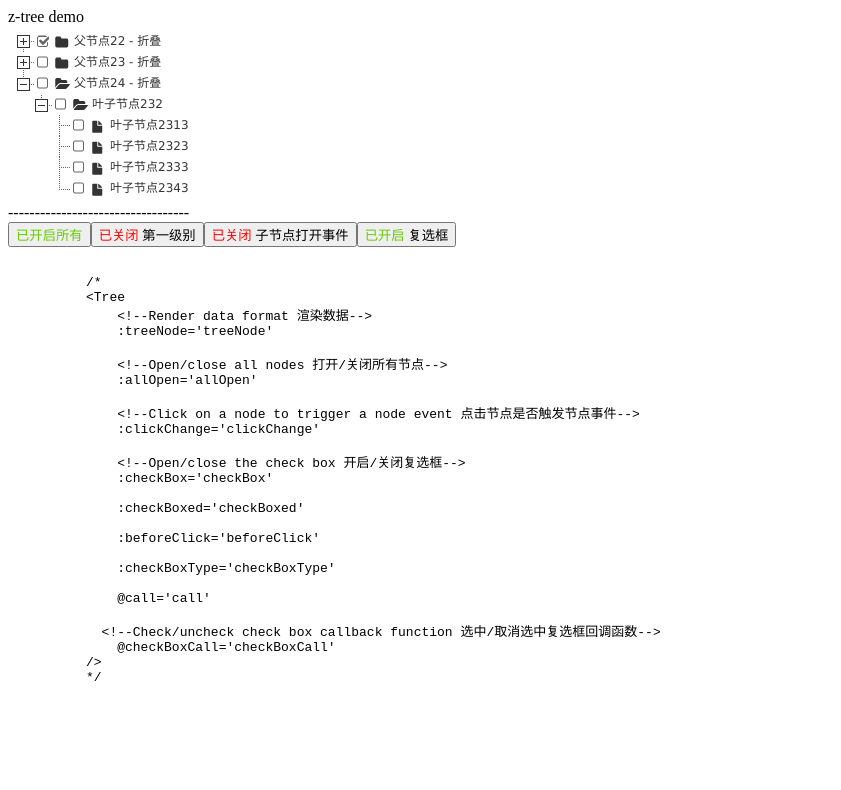
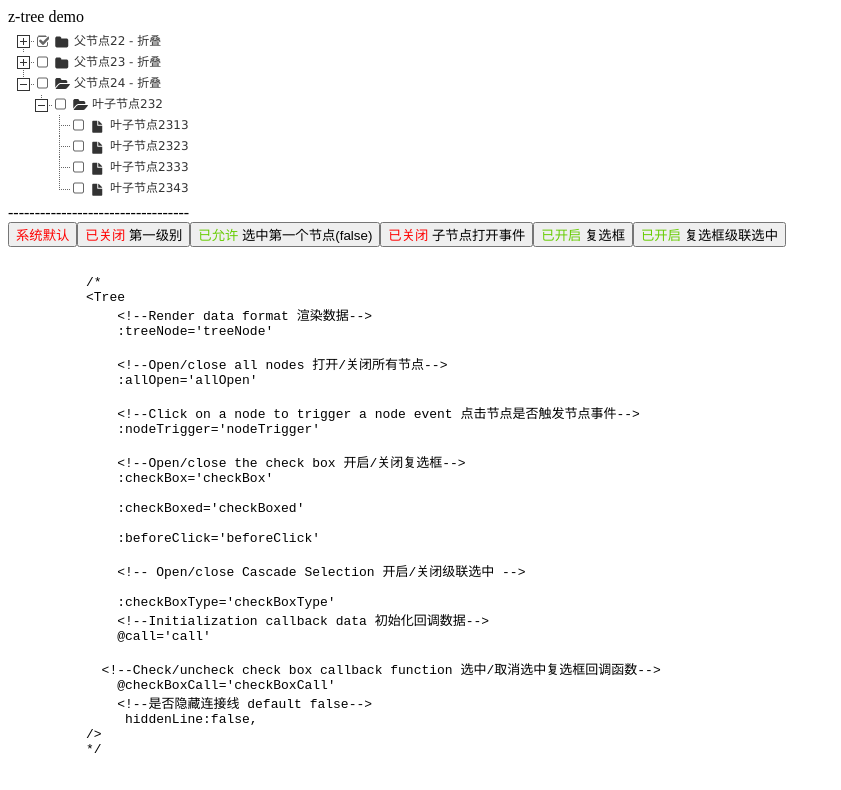
Before and after one commit to lenosp/v-tree, a Vue app: page / in a window 1280 px wide. Shown: the top 790 px of the page, without its empty margins (0-841 px from the left). Built offline with nearby package versions, Linux system fonts and the light colour scheme.

Commit message:
add select line

```diff
--- a/src/components/tree-core.vue
+++ b/src/components/tree-core.vue
@@ -1,11 +1,10 @@
 <template>
-
   <li>
       <span v-if="vif()" title=""
             @click="vShow(tree)"
             class="button  switch"
             :class="vTreeFirstSpan()"></span>
-    <span v-else title="" class="button level0 switch "
+    <span v-else title="" class="button switch "
           :class="classes()"></span>
 
     <span v-if="checkBox" @click="selectCheckBox(tree)" class="button chk"
@@ -16,7 +15,7 @@
        @click="selectNode"
        :class="aClass()"
        :title="tree.name">
-      <span title="" class="button" :class="iconCss()"></span>
+      <span :title="tree.name" class="button" :class="iconCss()"></span>
       <span class="node_name">{{tree.name}}</span>
     </a>
     <ul :class="line">
@@ -24,20 +23,30 @@
         v-for="(tr,i) in tree.children"
         v-show="tree.open"
         :key="i"
-        :vParentIndex="i" :checkBoxType="tr.checkBoxType" :allOpen="tr.allOpen"
+        :checkBoxType="checkBoxType"
+        :allOpen="tr.allOpen"
         :first="false"
         :checkBoxed="tr.checkBoxed"
         :checkBox="checkBox"
-        :clickChange="clickChange"
+        :nodeTrigger="nodeTrigger"
         :index="i"
         :tree="tr"
         :currentArray="tree.children"
         :parentTree="tr.parentTree"
         :rootData="rootData"
+        :clickNode="clickNode"
+        @addNode="addNode"
         @checkedBoxV="checkedBoxV"
+        :beforeClick="beforeClick"
         :checkBoxCallInit="checkBoxCallInit"
         :checkBoxCall="checkBoxCall"
-        :last="tree.children.length-1===i"/>
+        :last="tree.children.length-1===i"
+        :hiddenLine="tr.hiddenLine"
+        :async="async"
+        :onlyRequest="onlyRequest"
+        :asyncCall="asyncCall"
+
+      />
     </ul>
   </li>
 
@@ -57,7 +66,7 @@
         default: null,
         required: false,
       },
-      clickChange: {
+      nodeTrigger: {
         type: Boolean,
         default: false,
         required: false,
@@ -74,7 +83,7 @@
       },
       checkBoxType: {
         type: Boolean,
-        default: false,
+        default: true,
         required: false,
       },
       beforeClick: {
@@ -89,11 +98,6 @@
       first: {
         type: Boolean,
         default: true,
-        required: false,
-      },
-      vParentIndex: {
-        type: Number,
-        default: -1,
         required: false,
       },
       currentArray: {
@@ -117,8 +121,28 @@
       },
       checkBoxCall: {
         type: Function,
+      },
+      clickNode: {
+        type: Function,
+      },
+      asyncCall: {
+        type: Function,
+      },
+      hiddenLine: {
+        type: Boolean,
+        default: false,
+        required: false,
+      },
+      async: {
+        type: Boolean,
+        default: false,
+        required: false,
+      },
+      onlyRequest: {
+        type: Boolean,
+        default: true,
+        required: false,
       }
-
     },
     data() {
       return {
@@ -128,7 +152,7 @@
     },
     methods: {
       coreInit() {
-        this.line = this.currentArray.length - 1 === this.index ? '' : 'line';
+        this.line = this.hiddenLine ? '' : this.currentArray.length - 1 === this.index ? '' : 'line';
         if (this.tree.parentTree && this.tree.checked) {
           /*方案一 Scheme 1*/
           let checkedBoxArr = [];
@@ -156,13 +180,23 @@
       pNode(tree) {
         return tree.open;
       },
-      vShow(node) {
-        node.open = !node.open;
+      vShow(tree) {
+        /*需要有异步加载  need add async loading*/
+        /*默认异步加载给他按钮 当加载后才能判别时候有子节点 */
+        if (this.async && this.onlyRequest) {
+          let requestDataArr=this.asyncCall.call(this, tree);
+
+        }
+        tree.open = !tree.open;
       },
       selectNode() {
+        let isClick = this.beforeClick.call(this, this.tree);
+        if (isClick) {
           //清除其它
+          let pro = null;
           let clearStyle = (data) => {
             data.forEach(d => {
+              if (d.active) pro = d;
               d.active = false;
               if (d.children) {
                 clearStyle(d.children);
@@ -171,15 +205,25 @@
           };
           clearStyle(this.rootData);
           this.tree.active = true;
-        if (this.clickChange) {
+          if (this.nodeTrigger) {
             this.tree.open = !this.tree.open;
           }
+          this.clickNode.call(this, this.tree, pro);
+        }
+      },
+      addNode(arr) {
+        arr.forEach(a=>{
+          if(a.id){
 
+          }
+        });
       },
       selectCheckBox(tree) {
         tree.checked = !tree.checked;
         let checkedBoxArr = [];
         checkedBoxArr.push(tree);
+        if (this.checkBoxType) {
+          /*级联*/
           let changeChecked = (data) => {
             data.forEach(d => {
               checkedBoxArr.push(d);
@@ -211,6 +255,8 @@
           };
           if (this.parentTree)
             selectParent(this.parentTree);
+        }
+
         this.checkBoxCall(checkedBoxArr, tree.checked);
       }
     },
@@ -220,18 +266,30 @@
     computed: {
       vif() {
         return function () {
-          return this.tree.children.length > 0;
+          return this.async ? true : this.tree.children.length > 0;
         }
       },
       vTreeFirstSpan() {
         return function () {
-          return this.currentArray.length - 1 === this.index ? this.tree.open ? 'bottom_open' : 'bottom_close'
-            : this.tree.open ? 'roots_open' : 'roots_close';
+          return this.hiddenLine ? this.tree.open ? 'noline_open treenode_switch' : 'noline_close treenode_switch' :
+            this.currentArray.length - 1 === this.index ? this.tree.open ? 'bottom_open' : 'bottom_close'
+              :
+              this.tree.open ? 'roots_open' : 'roots_close';
         }
       },
       classes() {
         return function () {
-          return this.first ? 'roots_docu' : this.currentArray.length - 1 === this.index ? 'bottom_docu' : 'center_docu'
+          console.log(this.first)
+          return this.hiddenLine ?
+            'noline_docu'
+            :
+            this.first ?
+              'roots_docu'
+              :
+              this.currentArray.length - 1 === this.index ?
+                'bottom_docu'
+                :
+                'center_docu'
         }
       },
       iconCss() {
--- a/src/components/tree.vue
+++ b/src/components/tree.vue
@@ -8,15 +8,22 @@
              :beforeClick="beforeClick"
              :checkBoxed="checkBoxed"
              :checkBox="checkBox"
-             :clickChange="clickChange"
+             :nodeTrigger="nodeTrigger"
              :index="index"
              :tree="node"
-             :first="first"
+             :first="index===0"
+             :last="treeData.length-1===index"
+             :addNode="addNode"
              :currentArray="treeData"
              :parentTree="node.parentTree"
              :rootData="treeData"
              :checkBoxCallInit="checkBoxCallInit"
              :checkBoxCall="checkBoxCall"
+             :clickNode="clickNode"
+             :hiddenLine="hiddenLine"
+             :async="async"
+             :onlyRequest="onlyRequest"
+             :asyncCall="asyncCall"
       />
     </ul>
   </div>
@@ -24,7 +31,6 @@
 
 <script>
   import vTree from '../components/tree-core'
-  import Vue from 'vue';
 
   export default {
     components: {vTree},
@@ -42,7 +48,7 @@
         default: null,
         required: false,
       },
-      clickChange: {
+      nodeTrigger: {
         type: Boolean,
         default: false,
         required: false,
@@ -59,13 +65,40 @@
       },
       checkBoxType: {
         type: Boolean,
-        default: false,
+        default: true,
         required: false,
       },
       beforeClick: {
         type: Function,
         default: null
       },
+      clickNode: {
+        type: Function,
+      },
+      addNode: {
+        type: Function,
+      },
+      asyncCall: {
+        type: Function,
+      },
+      hiddenLine: {
+        type: Boolean,
+        default: false,
+        required: false,
+      },
+      async: {
+        type: Boolean,
+        default: false,
+        required: false,
+      },
+      /*By default, data is requested once every time it is opened
+       默认每次打开都请求一次数据
+       */
+      onlyRequest: {
+        type: Boolean,
+        default: true,
+        required: false,
+      }
     },
     data() {
       return {
@@ -81,7 +114,9 @@
         let tempList = JSON.parse(JSON.stringify(this.treeNode));
 
         let initTree = (tree, parent) => {
-          tree.forEach((m, index) => {
+          for (let index = 0; index < tree.length; index++) {
+            let m = tree[index];
+            //tree.forEach((m, index) => {
             if (!m.hasOwnProperty("id")) {
               m.id = m.hasOwnProperty("id") ? m.id : null;
             }
@@ -94,11 +129,11 @@
             if (!m.hasOwnProperty("checkBox")) {
               m.checkBox = m.hasOwnProperty("checkBox") ? m.checkBox : false;
             }
-            if (!m.hasOwnProperty("clickChange")) {
-              m.clickChange = m.hasOwnProperty("clickChange") ? m.clickChange : false;
+            if (!m.hasOwnProperty("nodeTrigger")) {
+              m.nodeTrigger = m.hasOwnProperty("nodeTrigger") ? m.nodeTrigger : false;
             }
             if (!m.hasOwnProperty("checkBoxType")) {
-              m.checkBoxType = m.hasOwnProperty("checkBoxType") ? m.checkBoxType : false;
+              m.checkBoxType = this.checkBoxType
             }
             if (!m.hasOwnProperty("last")) {
               m.last = m.hasOwnProperty("last") ? m.last : false;
@@ -112,16 +147,27 @@
             if (!m.hasOwnProperty("active")) {
               m.active = m.hasOwnProperty("active") ? m.active : false;
             }
+            if (!m.hasOwnProperty("async")) {
+              m.async = this.async;
+              if (this.async) {
+                m.onlyRequest = this.onlyRequest;
+              }
+            }
+            if (!m.hasOwnProperty("hiddenLine")) {
+              m.hiddenLine = this.hiddenLine;
+            }
             if (!m.hasOwnProperty("parentTree")) {
               m.parentTree = parent ? parent : null;
             }
 
             m.children = m.children || [];
-
-            initTree(m.children, m);
-          });
+            if (m.children.length > 0)
+              initTree(m.children, m);
+            //});
+          }
         };
         initTree(tempList, null);
+
         this.treeData = tempList;
         this.line = 'line';
         if (this.first)
@@ -155,7 +201,6 @@
             this.checkedBoxCallArr.forEach((ss, index) => {
               if (((ss.id ? ss.id : null) + ss.index + ss.name) === key) {
                 this.checkedBoxCallArr.splice(index, 1);
-
               }
             });
           });
@@ -167,12 +212,12 @@
       this.init();
     },
     update() {
-      this.init();
+      // this.init();
     },
     mounted() {
-      Vue.nextTick(() => {
+      /*Vue.nextTick(() => {
         this.init();
-      });
+      });*/
       /*复选框回调*/
       this.$emit('checkBoxCall', this.checkedBoxCallArr);
     },
--- a/src/components/vTreeDemo.vue
+++ b/src/components/vTreeDemo.vue
@@ -6,13 +6,18 @@
     <Tree
       :treeNode="treeNode"
       :allOpen="allOpen"
-      :clickChange="clickChange"
+      :nodeTrigger="nodeTrigger"
       :checkBox="checkBox"
       :checkBoxed="checkBoxed"
       :beforeClick="beforeClick"
       :checkBoxType="checkBoxType"
-      @call="call"
+      :clickNode="clickNode"
+      :hiddenLine="hiddenLine"
       @checkBoxCall="checkBoxCall"
+      @call='call'
+      :async="async"
+      :onlyRequest="onlyRequest"
+      :asyncCall="asyncCall"
     />
 
     ----------------------------------
@@ -28,9 +33,15 @@
         </span>
       第一级别
     </button>
-    <button @click="clickChange=!clickChange">
-      <span :style="{color:clickChange?'#66CD00':'red'}">
-      {{clickChange?'已开启':'已关闭'}}
+    <button @click="clickFirstNode=!clickFirstNode">
+       <span :style="{color:clickFirstNode?'red':'#66CD00'}">
+      {{clickFirstNode?'已禁止':'已允许'}}
+       </span>
+      选中第一个节点({{clickFirstNode}})
+    </button>
+    <button @click="nodeTrigger=!nodeTrigger">
+      <span :style="{color:nodeTrigger?'#66CD00':'red'}">
+      {{nodeTrigger?'已开启':'已关闭'}}
       </span>
       子节点打开事件
     </button>
@@ -40,6 +51,13 @@
       </span>
       复选框
     </button>
+    <button @click="checkBoxType=!checkBoxType">
+      <span :style="{color:checkBoxType?'#66CD00':'red'}">
+      {{checkBoxType?'已开启':'已关闭'}}
+      </span>
+      复选框级联选中
+    </button>
+
     <br/>
     <pre>
       {{shuoming()}}
@@ -75,7 +93,7 @@
         treeNode: [],
         allOpen: null,
         allClose: null,
-        clickChange: false,
+        nodeTrigger: false,
         /*是否开启复选框*/
         checkBox: true,
         checkBoxed: false,
@@ -86,13 +104,12 @@
         tree: [],
         trees: [],
         firstIsOpen: false,
+        hiddenLine: false,
+        async: false,
+        onlyRequest: true,
       }
     },
     methods: {
-      show(value, oldValue) {
-        console.log('show', value)
-        // console.log('oldValue:',oldValue);
-      },
       isOpen() {
         if (this.allOpen == null) {
           return '系统默认';
@@ -128,10 +145,27 @@
       call(data) {
         //console.log('data', data);
         this.trees = data;
+      },
+      /*点击节点信息 上个点击节点信息*/
+      clickNode(data, oldData) {
+        /*if(data.children){
+          data.children.push({
+            id: (new Date()).getTime(),
+            name:'新增节点',
+            children:[]
+          });
+        }else{
+        }*/
+        console.log(data, oldData);
+        //data.open=true;
+      },
+      /*异步回调函数*/
+      asyncCall(data) {
+
       }
     },
     mounted() {
-      this.allOpen = true;
+      // this.allOpen = true;
 
     },
     computed: {
@@ -147,7 +181,7 @@
               :allOpen='allOpen'
 
               <!--Click on a node to trigger a node event 点击节点是否触发节点事件-->
-              :clickChange='clickChange'
+              :nodeTrigger='nodeTrigger'
 
               <!--Open/close the check box 开启/关闭复选框-->
               :checkBox='checkBox'
@@ -156,12 +190,16 @@
 
               :beforeClick='beforeClick'
 
+              <!-- Open/close Cascade Selection 开启/关闭级联选中 -->
+
               :checkBoxType='checkBoxType'
-
+              <!--Initialization callback data 初始化回调数据-->
               @call='call'
 
             <!--Check/uncheck check box callback function 选中/取消选中复选框回调函数-->
               @checkBoxCall='checkBoxCall'
+              <!--是否隐藏连接线 default false-->
+               hiddenLine:false,
           />
           */
           `;
```
Lines whose indentation alone changed are shown as unchanged.
